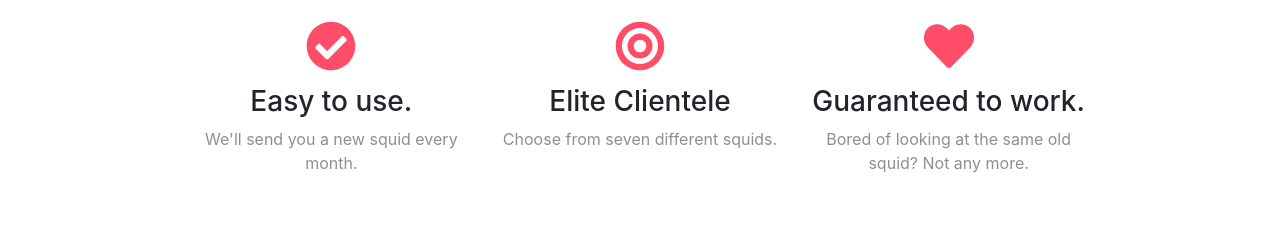
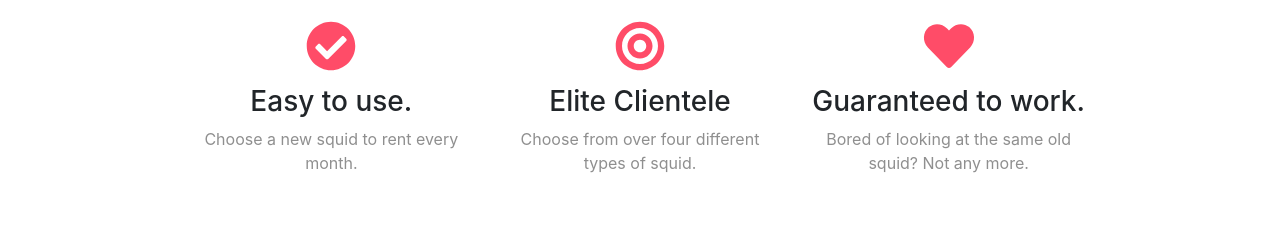
Before and after one commit to naflannery/SquidSwap, a plain HTML site: page index.html in a window 1280 px wide. Shown: the part 860-1085 px from the top of the page. Drawn offline with nearby package versions, Linux system fonts and the light colour scheme.

Commit message:
Update index.html
semantix

```diff
--- a/index.html
+++ b/index.html
@@ -118,12 +118,12 @@
         <div class="col-lg-4 feature-col">
           <i class="fas fa-check-circle feature-img fa-4x"></i>
           <h3>Easy to use.</h3>
-          <p>We'll send you a new squid every month.</p>
+          <p>Choose a new squid to rent every month.</p>
         </div>
         <div class="col-lg-4 feature-col">
           <i class="fas fa-bullseye feature-img fa-4x"></i>
           <h3>Elite Clientele</h3>
-          <p>Choose from seven different squids.</p>
+          <p>Choose from over four different types of squid.</p>
         </div>
         <div class="col-lg-4 feature-col">
           <i class="fas fa-heart feature-img fa-4x"></i>
```
